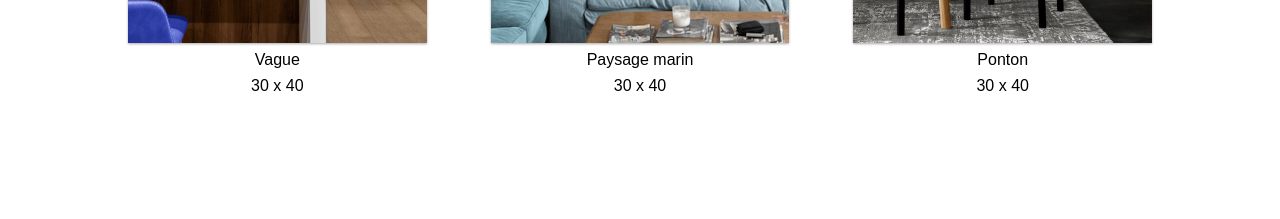
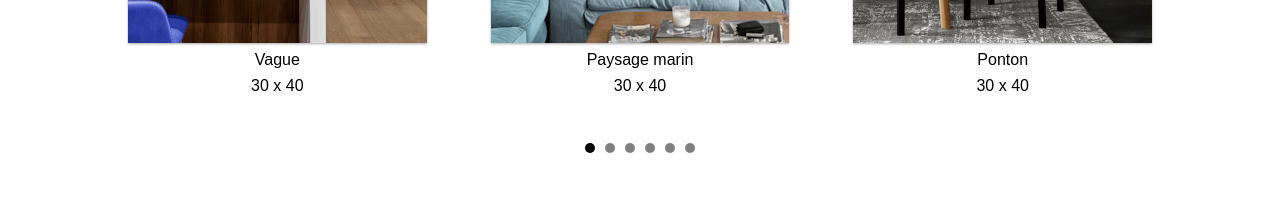
Before and after one commit to davidotch/lunea_coconut, a React (Create React App) app: page / in a window 1280 px wide. Shown: the part 1420-1639 px from the top of the page. Built offline with nearby package versions, Linux system fonts and the light colour scheme.

Commit message:
add dots, import react-swipeable

```diff
--- a/src/components/carousel.js
+++ b/src/components/carousel.js
@@ -1,5 +1,6 @@
 import React, { useState, useEffect } from 'react'
 import { motion } from 'framer-motion'
+import { useSwipeable } from 'react-swipeable'
 import Modal from './subComponents/modal'
 import Images from './datas/imagesCarousel'
 import '../style/carousel.css'
@@ -10,10 +11,11 @@ const Carousel = () => {
   const [currentIndex, setCurrentIndex] = useState(0)
   const [selectedImage, setSelectedImage] = useState(null)
   const [imagesToShow, setImagesToShow] = useState(3)
+  const [activeDot, setActiveDot] = useState(0)
 
   useEffect(() => {
     const updateImagesToShow = () => {
-      if (window.innerWidth < 480) {
+      if (window.innerWidth < 768) {
         setImagesToShow(1)
       } else if (window.innerWidth < 940) {
         setImagesToShow(2)
@@ -38,11 +40,33 @@ const Carousel = () => {
 
   const handleNext = () => {
     setCurrentIndex((prevIndex) => (prevIndex + imagesToShow) % Images.length)
+    setActiveDot((activeDot + 1) % Images.length)
   }
 
   const handlePrev = () => {
     setCurrentIndex(
       (prevIndex) => (prevIndex - imagesToShow + Images.length) % Images.length
+    )
+    setActiveDot((activeDot - 1 + Images.length) % Images.length)
+  }
+
+  const handlers = useSwipeable({
+    onSwipedLeft: () => handleNext(),
+    onSwipedRight: () => handlePrev(),
+    preventDefaultTouchmoveEvent: true,
+    trackMouse: true,
+  })
+
+  const Dots = ({ activeIndex, imgCount }) => {
+    return (
+      <div className="carousel-dots">
+        {Array.from({ length: imgCount }).map((_, idx) => (
+          <div
+            key={idx}
+            className={`carousel-dot ${activeIndex === idx ? 'active' : ''}`}
+          />
+        ))}
+      </div>
     )
   }
 
@@ -51,7 +75,7 @@ const Carousel = () => {
       <div className="container" id="carousel">
         <h1>Mes Créations</h1>
         <div>
-          <div className="carousel-container">
+          <div {...handlers} className="carousel-container">
             {Images.slice(currentIndex, currentIndex + imagesToShow).map(
               (item, index) => (
                 <motion.div
@@ -82,6 +106,7 @@ const Carousel = () => {
             <FaArrowRight />
           </button>
         </div>
+        <Dots activeIndex={activeDot} imgCount={Images.length} />
       </div>
       {selectedImage && (
         <Modal selectedImage={selectedImage} onClose={handleCloseModal} />
```
